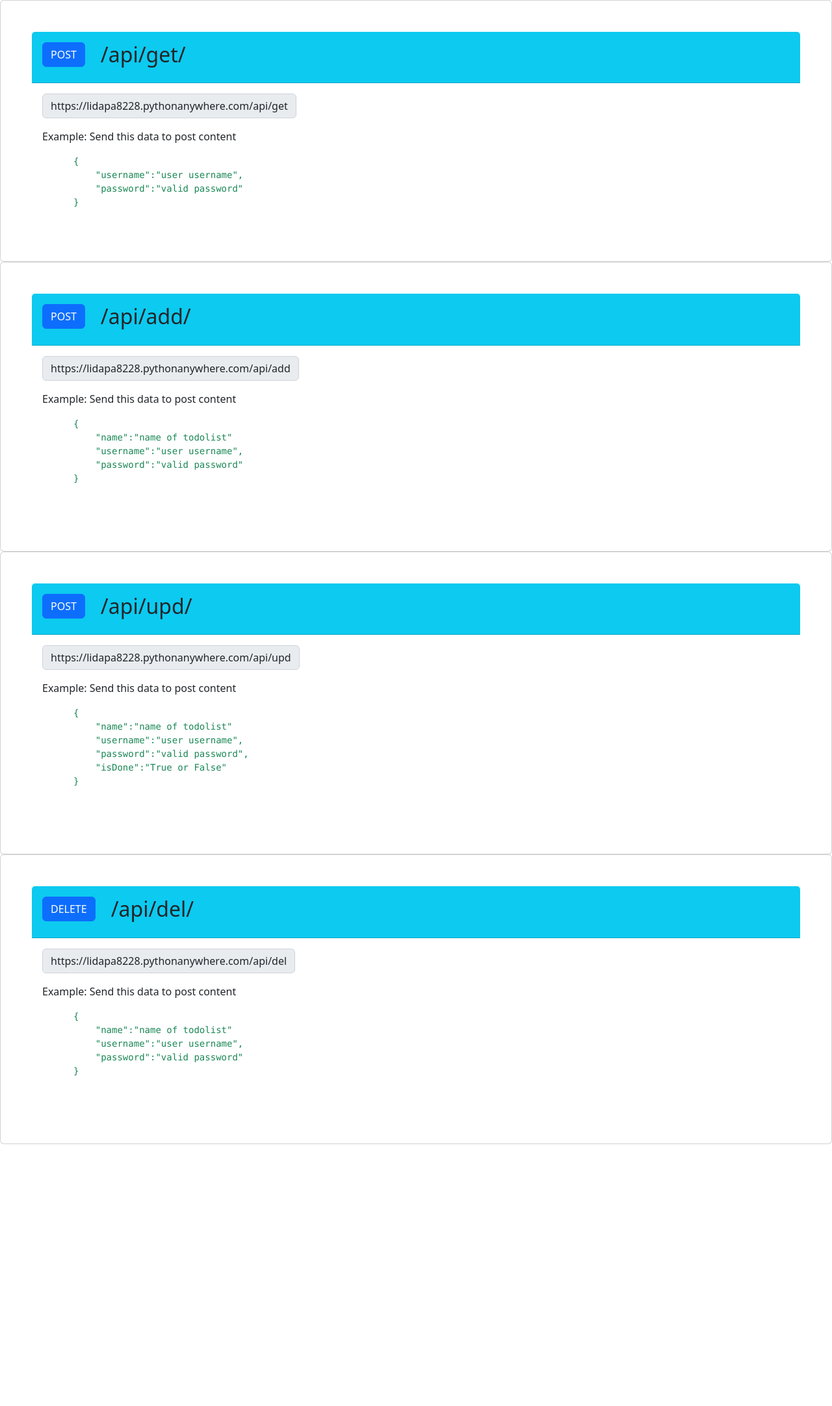
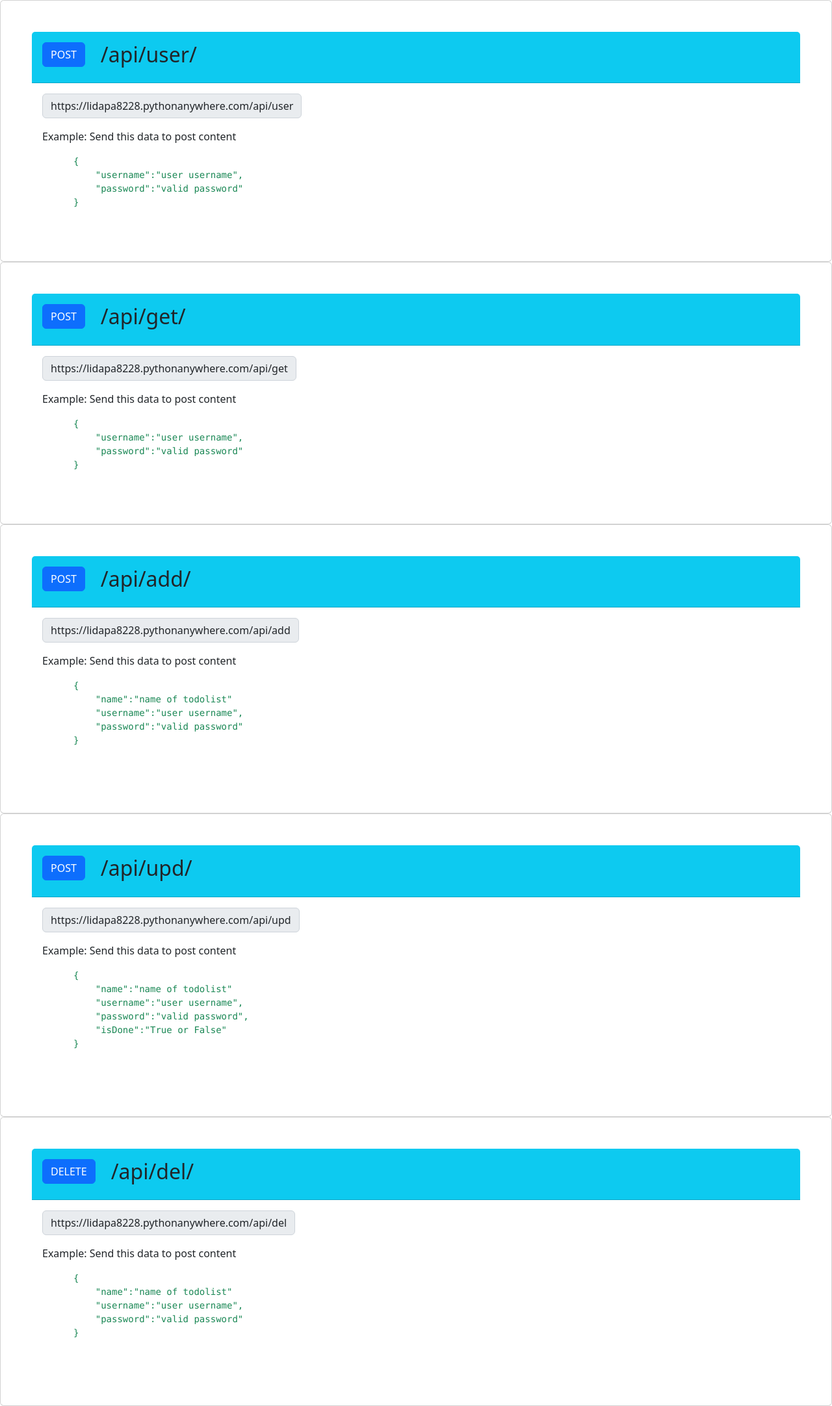
Before and after one commit to Sanjarbek17/todolist_api, a Django app: page / in a window 1280 px wide. Shown: the whole page at 65% size. Before the commit the page ends 1761 px from the top, so only its background shows below. Run offline with Django 4.2, Linux system fonts and the light colour scheme.

Commit message:
user paty

```diff
--- a/datalist/urls.py
+++ b/datalist/urls.py
@@ -2,6 +2,7 @@ from django.urls import path
 from . import views
 
 urlpatterns = [
+    path('user', views.get_user),
     path('get', views.get_data),
     path('add', views.add_data),
     path('del', views.delete_data),
--- a/home/templates/pages/home.html
+++ b/home/templates/pages/home.html
@@ -7,7 +7,26 @@
     <title>TodoList_api</title>
 </head>
 <body>
+    <div class="p-5 card">
+        <div class="bg-info p-3 d-flex card-header">
+            <form action="api/get" method="POST">
+                <button class="btn btn-primary">POST</button>
+            </form>
+            <h2 class="ps-4">/api/user/</h2>
 
+        </div>
+        <div class="card-body">
+            <div class="input-group mb-3">
+                <span class="input-group-text" id="basic-addon3">https://lidapa8228.pythonanywhere.com/api/user</span>
+            </div>
+            <p>Example: Send this data to post content </p>
+            <pre class="text-success ps-5">
+{
+    "username":"user username",
+    "password":"valid password"
+}</pre>
+        </div>
+    </div>
     <div class="p-5 card">
         <div class="bg-info p-3 d-flex card-header">
             <form action="api/get" method="POST">
```
Also changed, not shown: datalist/views.py (+11 -0 lines).
